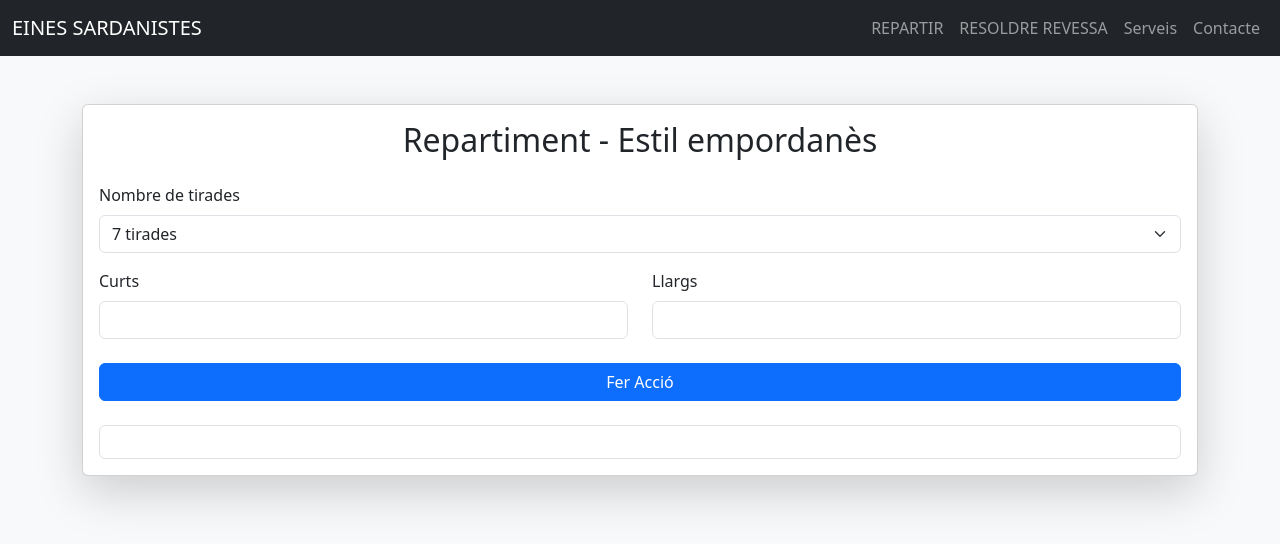
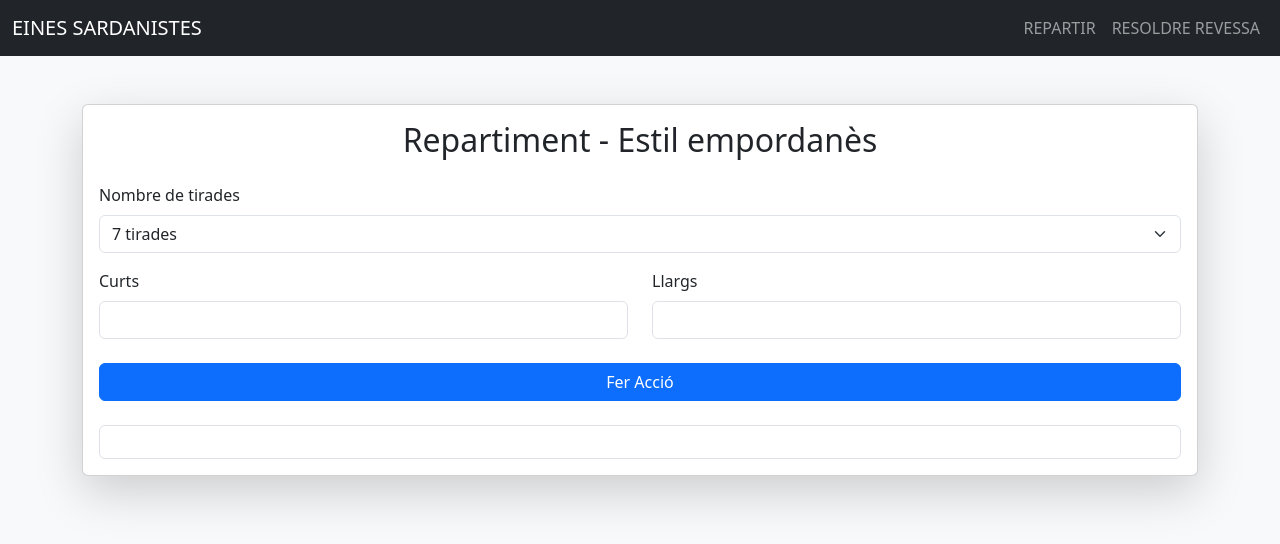
Before and after one commit to BlaiBV/EinesSardanistes, a plain HTML site: page index.html in a window 1280 px wide. Drawn offline with nearby package versions, Linux system fonts and the light colour scheme.

Commit message:
Modificaicó nav bar

```diff
--- a/index.html
+++ b/index.html
@@ -34,12 +34,6 @@
                     </li>
                     <li class="nav-item">
                         <a class="nav-link" href="#" onclick="mostrarSeccio('revessa')">RESOLDRE REVESSA</a>
-                    </li>
-                    <li class="nav-item">
-                        <a class="nav-link" href="#" onclick="mostrarSeccio('serveis')">Serveis</a>
-                    </li>
-                    <li class="nav-item">
-                        <a class="nav-link" href="#" onclick="mostrarSeccio('contacte')">Contacte</a>
                     </li>
                 </ul>
             </div>
```
